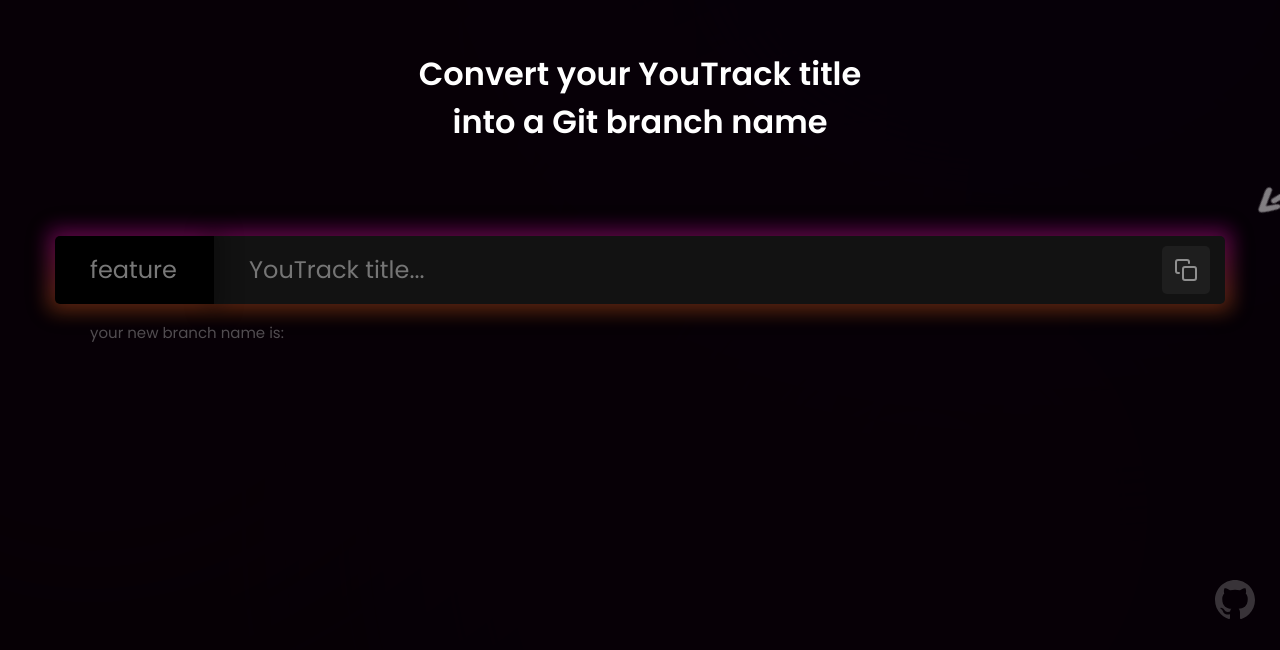
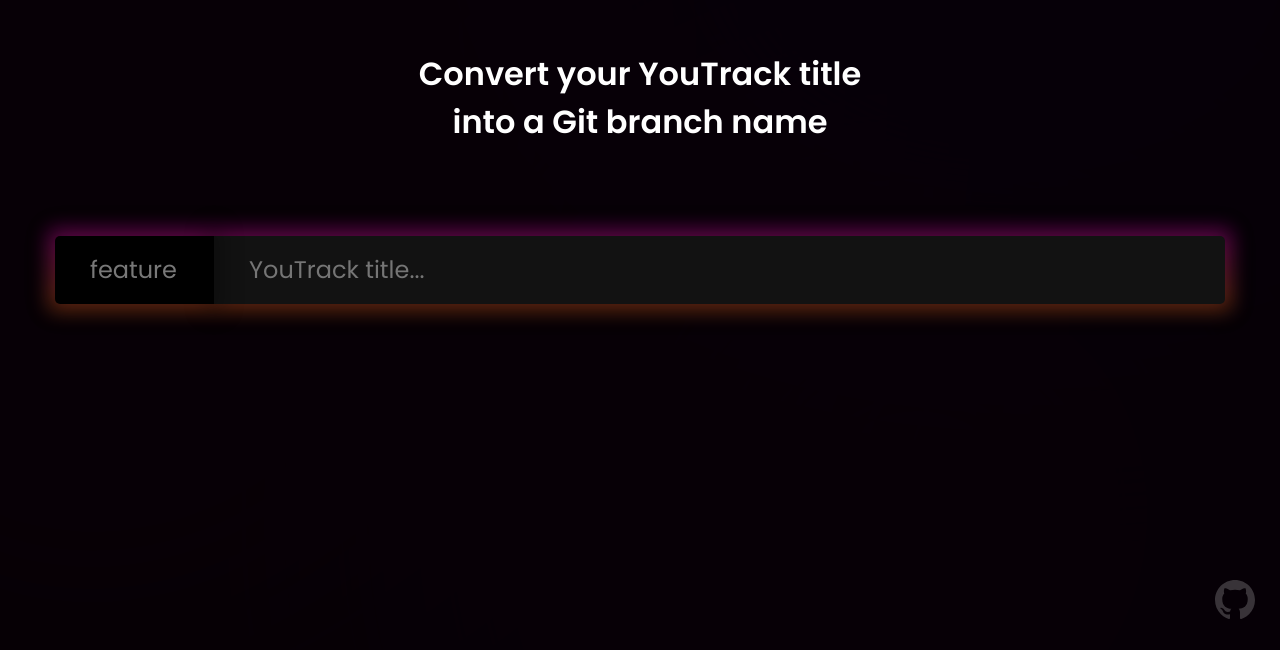
Before and after one commit to robbsnor/youtrack-string-converter, an Angular app: page / in a window 1280 px wide. Shown: the part 150-800 px from the top of the page. Built offline with nearby package versions, Linux system fonts and the light colour scheme.

Commit message:
feat: new multiple choise

```diff
--- a/src/app/app.module.ts
+++ b/src/app/app.module.ts
@@ -4,14 +4,12 @@
 
 import { AppComponent } from './app.component';
 import { ConverterComponent } from './components/converter/converter.component';
-import { CopyHintComponent } from './components/copy-hint/copy-hint.component';
 import { FooterComponent } from './components/footer/footer.component';
 
 @NgModule({
   declarations: [
     AppComponent,
     ConverterComponent,
-    CopyHintComponent,
     FooterComponent
   ],
   imports: [
--- a/src/app/components/converter/converter.component.html
+++ b/src/app/components/converter/converter.component.html
@@ -7,9 +7,7 @@
 
         <!-- SOS-308 [CRO] Label op “Meest gekozen” bedrag (testen in december) -->
 
-        <copy-hint class="converter__copy-hint"></copy-hint>
-
-        <div class="converter__input-container" [formGroup]="issue" [ngClass]="{'converter__input-container--copy-succes' : copyComplete}">
+        <div class="converter__input-container" [formGroup]="issue">
             <select name="prefix" formControlName="prefix" class="converter__select" >
                 <option value="feature">feature</option>
                 <option value="release">release</option>
@@ -17,15 +15,14 @@
                 <option value="none">none</option>
             </select>
             <input type="text" formControlName="title" placeholder="YouTrack title..." spellcheck="false" class="converter__input">
-            <button class="converter__copy" (click)="copy()"><svg xmlns="http://www.w3.org/2000/svg" width="24" height="24" viewBox="0 0 24 24" fill="none" stroke="currentColor" stroke-width="2" stroke-linecap="round" stroke-linejoin="round" class="feather feather-copy"><rect x="9" y="9" width="13" height="13" rx="2" ry="2"></rect><path d="M5 15H4a2 2 0 0 1-2-2V4a2 2 0 0 1 2-2h9a2 2 0 0 1 2 2v1"></path></svg></button>
         </div>
 
-        <div class="converter__preview">
-            <span class="converter__preview-pre">your new branch name is:</span> {{ branchName }}
+        <div class="converter__previews">
+            <button *ngFor="let variation of copyVariations" (click)="copy(variation)" class="converter__preview">
+                <div class="converter__copy"><svg xmlns="http://www.w3.org/2000/svg" width="24" height="24" viewBox="0 0 24 24" fill="none" stroke="currentColor" stroke-width="2" stroke-linecap="round" stroke-linejoin="round" class="feather feather-copy"><rect x="9" y="9" width="13" height="13" rx="2" ry="2"></rect><path d="M5 15H4a2 2 0 0 1-2-2V4a2 2 0 0 1 2-2h9a2 2 0 0 1 2 2v1"></path></svg></div>
+                <div>{{ variation }}</div>
+                <div class="converter__copy-succes">Copied!</div>
+            </button>
         </div>
-        <div class="converter__preview">
-            <!-- <span class="converter__preview-pre">data:</span> {{issue.value | json}} -->
-        </div>
-
     </div>
 </div>
--- a/src/app/components/converter/converter.component.scss
+++ b/src/app/components/converter/converter.component.scss
@@ -100,8 +100,6 @@
 
     &__copy {
         position: relative;
-        margin-left: -63px;
-        margin-right: 15px;
         width: auto;
         padding: 12px;
         display: flex;
@@ -112,26 +110,54 @@
         border-radius: 5px;
         transition: all .1s;
 
-        &:hover {
-            background-color: rgba(white, .1);
-        }
-
-        &:active {
-            transform: scale(.95);
-        }
-
         svg {
             opacity: .5;
         }
     }
 
-    &__preview {
-        padding-left: 35px;
-        color: rgba(white, .5);
-        font-size: 15px;
+    &__previews {
+        display: flex;
+        flex-direction: column;
+        gap: 10px;
+        padding: 20px 0;
+        margin-left: 10px;
     }
 
-    &__preview-pre {
-        color: rgba(white, .3);
+    &__preview {
+        position: relative;
+        color: rgba(white, .5);
+        display: flex;
+        align-items: center;
+        gap: 20px;
+        padding: 10px;
+        transition: all .1s;
+        background: transparent;
+        border-radius: 5px;
+        cursor: pointer;
+
+        &:hover {
+            background: rgba(white, .2);
+        }
+
+        &:focus {
+            background: black;
+            box-shadow: 0 0 2px 4px rgba(255, 118, 18, 0.5);
+
+            #{ $self }__copy-succes {
+                visibility: visible;
+                opacity: 1;
+                transform: translateX(-20px);
+            }
+        }
+    }
+
+    &__copy-succes {
+        visibility: hidden;
+        opacity: 0;
+        flex: 1;
+        text-align: right;
+        padding-right: 10px;
+        color: white;
+        transition: all .2s;
     }
 }
--- a/src/app/components/converter/converter.component.ts
+++ b/src/app/components/converter/converter.component.ts
@@ -1,4 +1,4 @@
-import { Component, OnInit } from '@angular/core';
+import { Component } from '@angular/core';
 import { Clipboard } from '@angular/cdk/clipboard';
 import { FormControl, FormGroup } from '@angular/forms';
 
@@ -12,43 +12,48 @@
   templateUrl: './converter.component.html',
   styleUrls: ['./converter.component.scss']
 })
-export class ConverterComponent implements OnInit {
-    issue = new FormGroup({
+export class ConverterComponent {
+    public issue = new FormGroup({
         prefix: new FormControl('feature'),
         title: new FormControl('')
     });
 
-    branchName = '';
-    copyComplete = false;
+    public copyVariations: string[] = [];
+
+    public branchName = '';
+
+    constructor(private clipboard: Clipboard) {
+        this.issue.valueChanges.subscribe((issue: Issue) => {
+            this.branchName = this.getBranchGame(issue);
+
+            this.copyVariations = [
+                this.branchName,
+                `git checkout -b ${this.branchName}`,
+                `git checkout master && git pull && git checkout -b ${this.branchName}`
+            ]
+        });
+    }
+
+    getBranchGame(issue: Issue) {
+        // remove unwanted characters
+        const title = issue.title.replace(/\s+/g, '-').replace(/["'“”();:!?.,\[\]]/g, "");
+
+        // casing
+        const projectName = title.substring(0, 3).toUpperCase();
+        const restOfTitle = title.substring(3).toLowerCase();
+
+        const prefix = (issue.prefix === 'none') ? '': `${issue.prefix}/`;
+
+        const branchName = prefix + projectName + restOfTitle;
+
+        return branchName
+    }
 
     capitalizeFirstLetter(string: string) {
         return string.charAt(0).toUpperCase() + string.slice(1);
     }
 
-    constructor(private clipboard: Clipboard) {
-
-        this.issue.valueChanges.subscribe((issue: Issue) => {
-            // remove unwanted characters
-            let title = issue.title.replace(/\s+/g, '-').replace(/["'“”();:!?.,\[\]]/g, "");
-
-            // casing
-            let projectName = title.substring(0, 3).toUpperCase();
-            let restOfTitle = title.substring(3).toLowerCase();
-
-            let prefix = (issue.prefix === 'none') ? '': `${issue.prefix}/`;
-
-            let branchName = prefix + projectName + restOfTitle;
-            this.branchName = branchName;
-
-            console.log(this.branchName);
-        });
-    }
-
-    ngOnInit(): void {
-    }
-
-    copy(): void {
-        this.clipboard.copy(this.branchName);
-        this.copyComplete = true;
+    copy(text: string): void {
+        this.clipboard.copy(text);
     }
 }
--- a/src/app/components/copy-hint/copy-hint.component.scss
+++ /dev/null
@@ -1,25 +0,0 @@
-.copy-hint {
-    position: relative;
-    text-align: center;
-    width: 500px;
-    opacity: .5;
-    pointer-events: none;
-    user-select: none;
-
-    &__text {
-        color: white;
-    }
-
-    &__arrow {
-        position: absolute;
-        left: 120px;
-        fill: white;
-        transform: rotate(-75deg) scaleX(-1);
-        width: 150px;
-        margin-top: 10px;
-
-        * {
-            stroke-width: 2px;
-        }
-    }
-}
--- a/src/app/components/copy-hint/copy-hint.component.ts
+++ /dev/null
@@ -1,15 +0,0 @@
-import { Component, OnInit } from '@angular/core';
-
-@Component({
-  selector: 'copy-hint',
-  templateUrl: './copy-hint.component.html',
-  styleUrls: ['./copy-hint.component.scss']
-})
-export class CopyHintComponent implements OnInit {
-
-  constructor() { }
-
-  ngOnInit(): void {
-  }
-
-}
```
Also changed, not shown: src/app/components/copy-hint/copy-hint.component.html (deleted, +0 -4 lines).
